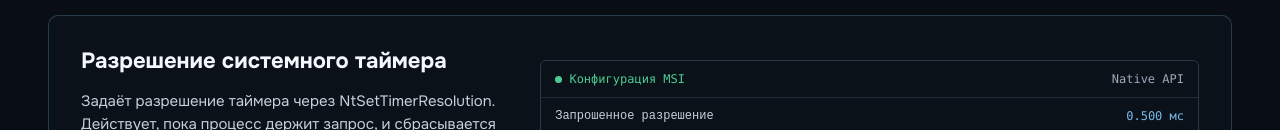
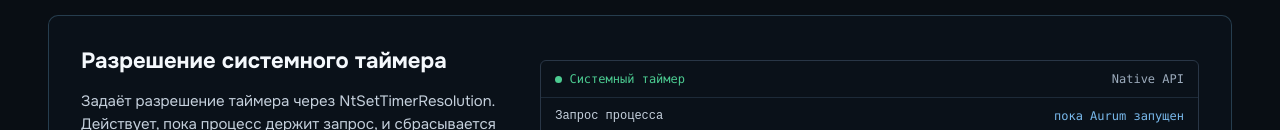
Before and after one commit to anntr1k3/aurum, a plain HTML site: page website/index.html in a window 1280 px wide. Both pictures are taken after a click on the tab 489 px from the left and 2399 px from the top of the page. Shown: the part 2669-2799 px from the top of the page. Drawn offline with Linux system fonts and the light colour scheme.

Commit message:
Give each landing-page feature tab its own sample-card title.
The MSI configuration label was hardcoded, so Core Parking and monitoring looked like interrupt presets.

Co-authored-by: Cursor <cursoragent@cursor.com>

```diff
--- a/website/app.js
+++ b/website/app.js
@@ -3,6 +3,7 @@ const featureContent = {
     title: "Аппаратные прерывания (MSI Mode)",
     copy: "Включает Message Signaled Interrupts для видеокарты, сети, звука и накопителей и задаёт приоритет прерываний. Исходные значения каждого устройства сохраняются до изменения.",
     result: "Обратимая настройка MSI, без обещаний FPS",
+    label: "Конфигурация MSI",
     rows: [["NVIDIA RTX GPU", "MSI, высокий приоритет"], ["Realtek Gaming 2.5GbE", "MSI, высокий приоритет"], ["USB xHCI Controller", "MSI, обычный приоритет"]],
     count: "1-клик пресет"
   },
@@ -10,13 +11,15 @@ const featureContent = {
     title: "Разрешение системного таймера",
     copy: "Задаёт разрешение таймера через NtSetTimerResolution. Действует, пока процесс держит запрос, и сбрасывается без перезагрузки. Полезно измерить до и после, а не принимать как обязательный шаг.",
     result: "Включается и снимается без перезагрузки",
-    rows: [["Запрошенное разрешение", "0.500 мс"], ["Снятие запроса", "без перезагрузки"], ["Штатный таймер Windows", "обычно 15.625 мс"]],
+    label: "Системный таймер",
+    rows: [["Запрос процесса", "пока Aurum запущен"], ["Снятие запроса", "без перезагрузки"], ["Штатный таймер Windows", "обычно 15.625 мс"]],
     count: "Native API"
   },
   tweaks: {
     title: "Твики, которые можно объяснить и откатить",
     copy: "Каталог поддерживаемых настроек Windows: приоритет активного процесса, удержание ядра в RAM, сетевой троттлинг и другие. Каждая запись называет точные значения и хранит снимок до применения.",
     result: "Исходное состояние всегда сохраняется",
+    label: "Снимок твика",
     rows: [["Win32PrioritySeparation", "снимок до записи"], ["DisablePagingExecutive", "снимок до записи"], ["NetworkThrottlingIndex", "снимок до записи"]],
     count: "24 настройки"
   },
@@ -24,6 +27,7 @@ const featureContent = {
     title: "Core Parking и схемы питания",
     copy: "Переключает существующую схему Windows или применяет парковку ядер только к клону плана Aurum. Встроенные схемы не переписываются. На гибридных процессорах полное распарковывание — осознанный выбор, не универсальная кнопка.",
     result: "Исходная схема восстанавливается целиком",
+    label: "Схема питания",
     rows: [["Исходный план", "GUID сохранён"], ["План Aurum", "изолированный клон"], ["Откат", "активация исходного GUID"]],
     count: "Изолированный клон"
   },
@@ -31,6 +35,7 @@ const featureContent = {
     title: "DNS и диагностика сети",
     copy: "Профили DNS (Cloudflare, Google, AdGuard, Quad9), сброс кэша и проверка задержки ICMP после явного нажатия. TCP-параметры меняются только через документированные команды Windows.",
     result: "DNS возвращается к DHCP одним откатом",
+    label: "Сетевой профиль",
     rows: [["Cloudflare DNS", "1.1.1.1 / 1.0.0.1"], ["Сброс кэша", "ipconfig /flushdns"], ["Замер", "4 ICMP-запроса по кнопке"]],
     count: "Профили DNS"
   },
@@ -38,6 +43,7 @@ const featureContent = {
     title: "Обслуживание дисков и ReTrim",
     copy: "Диагностика накопителей и команда ReTrim только для SSD и NVMe, у которых Windows подтвердила TRIM. На вращающихся дисках действие недоступно.",
     result: "TRIM не предлагается для HDD",
+    label: "Обслуживание диска",
     rows: [["NVMe SSD", "ReTrim по подтверждению"], ["SATA SSD", "ReTrim по подтверждению"], ["HDD", "исключён из TRIM"]],
     count: "Защита HDD"
   },
@@ -45,6 +51,7 @@ const featureContent = {
     title: "Мониторинг без фонового демона",
     copy: "Загрузка процессора, видеокарты, памяти, диска и сети. Счётчики обновляются, только пока открыт раздел мониторинга, и никуда не отправляются.",
     result: "Нет опроса в фоне и нет телеметрии",
+    label: "Живые счётчики",
     rows: [["CPU", "нативные счётчики PDH"], ["GPU", "если Windows их отдаёт"], ["RAM", "GlobalMemoryStatusEx"]],
     count: "Только на экране"
   }
@@ -82,6 +89,7 @@ function selectFeature(key) {
   detail.querySelector("[data-detail-title]").textContent = item.title;
   detail.querySelector("[data-detail-copy]").textContent = item.copy;
   detail.querySelector("[data-detail-result]").textContent = item.result;
+  detail.querySelector("[data-audit-label]").textContent = item.label;
   detail.querySelector(".audit-head strong").textContent = item.count;
   detail.querySelectorAll(".audit-line").forEach((row, index) => {
     row.querySelector("code").textContent = item.rows[index][0];
--- a/website/index.html
+++ b/website/index.html
@@ -207,7 +207,7 @@
             </div>
           </div>
           <div class="audit-view" aria-label="Пример журнала проверки">
-            <div class="audit-head"><span><i></i> Конфигурация MSI</span><strong>1-клик пресет</strong></div>
+            <div class="audit-head"><span><i></i> <em data-audit-label>Конфигурация MSI</em></span><strong>1-клик пресет</strong></div>
             <div class="audit-line"><code>NVIDIA RTX GPU</code><span>MSI High Priority</span></div>
             <div class="audit-line"><code>Realtek Gaming 2.5GbE</code><span>MSI High Priority</span></div>
             <div class="audit-line"><code>USB xHCI Controller</code><span>MSI Normal Priority</span></div>
--- a/website/styles.css
+++ b/website/styles.css
@@ -230,6 +230,7 @@ svg { display: block; fill: none; stroke: currentColor; stroke-linecap: round; s
 .audit-head, .audit-line { display: flex; align-items: center; justify-content: space-between; gap: 20px; padding: 9px 14px; border-bottom: 1px solid var(--border-soft); }
 .audit-line:last-child { border-bottom: 0; }
 .audit-head span { color: var(--success); }
+.audit-head em { font-style: normal; font-weight: inherit; }
 .audit-head i { display: inline-block; width: 7px; height: 7px; border-radius: 50%; background: var(--success); }
 .audit-head strong { color: var(--muted); font-weight: 400; }
 .audit-line span { color: var(--accent-hover); }
```
